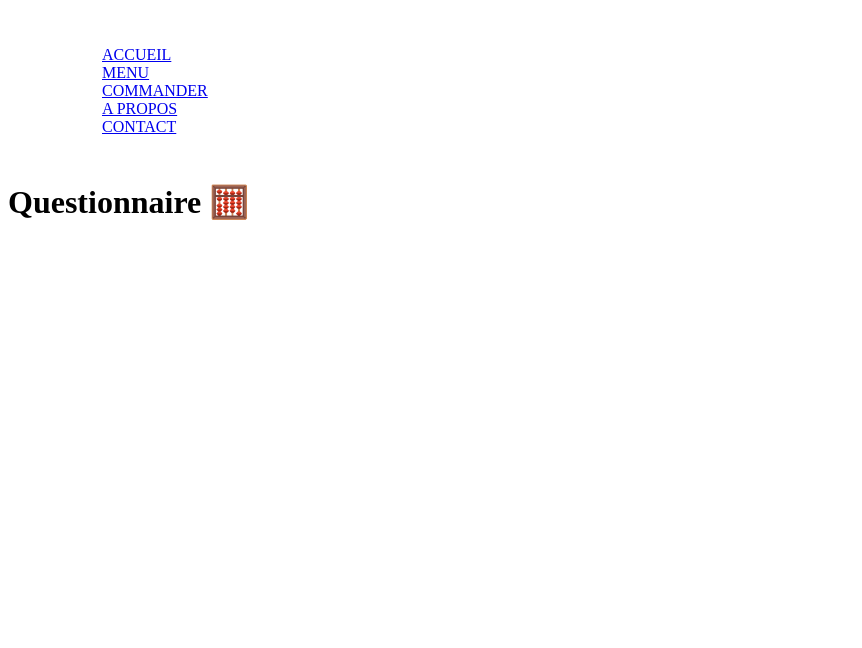
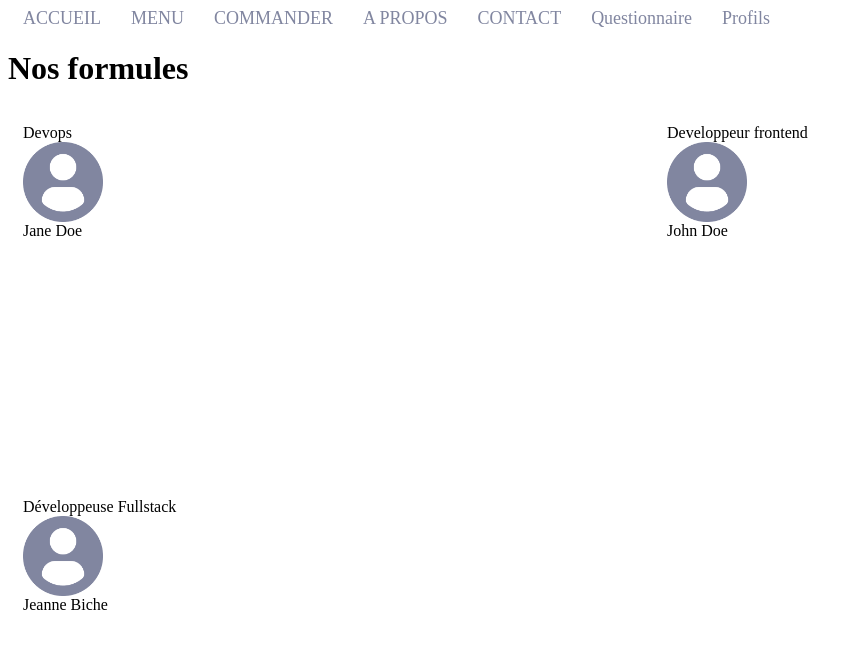
Before and after one commit to GraceCompaore/bakery, a React (Create React App) app: page /menu in a window 1280 px wide. Shown: the top 648 px of the page, without its empty margins (0-862 px from the left). Built offline with nearby package versions, Linux system fonts and the light colour scheme.

Commit message:
add styled-components

```diff
--- a/package.json
+++ b/package.json
@@ -11,6 +11,7 @@
     "react-dom": "^17.0.2",
     "react-router-dom": "^5.3.0",
     "react-scripts": "4.0.3",
+    "styled-components": "^5.3.3",
     "web-vitals": "^1.1.2"
   },
   "scripts": {
--- /dev/null
+++ b/src/components/Card/index.jsx
@@ -0,0 +1,25 @@
+import PropTypes from 'prop-types'
+import DefaultPicture from '../../assets/profile.png'
+
+function Card({ label, title, picture }) {
+  return (
+    <div style={{ display: 'flex', flexDirection: 'column', padding: 15 }}>
+      <span>{label}</span>
+      <img src={picture} alt="freelance" height={80} width={80} />
+      <span>{title}</span>
+    </div>
+  )
+}
+
+Card.propTypes = {
+  label: PropTypes.string.isRequired,
+  title: PropTypes.string.isRequired,
+  picture: PropTypes.string.isRequired,
+}
+
+Card.defaultProps = {
+  label: '',
+  title: '',
+  picture: DefaultPicture,
+}
+export default Card
--- a/src/components/Header/index.css
+++ /dev/null
@@ -1,15 +0,0 @@
-.bp-navbar {
-  padding: 10px;
-  margin: 20px;
-}
-
-ul {
-    padding-left: 2rem;
-    list-style-type: none;
-
-  }
-
-  ul li {
-    padding-left: 2rem;
-    background-repeat: no-repeat;
-  }
--- a/src/components/Header/index.jsx
+++ b/src/components/Header/index.jsx
@@ -1,18 +1,24 @@
 import { Link } from 'react-router-dom'
-import './index.css'
+import styled from 'styled-components'
 
+const StyledLink = styled(Link)`
+  padding: 15px;
+  color: #8186a0;
+  text-decoration: none;
+  font-size: 18px;
+`
 function Header() {
-    return (
-        <nav className= 'bp-navbar' >
-            <ul>
-            <li><Link to="/">ACCUEIL</Link></li>
-            <li><Link to="/menu">MENU</Link></li>
-            <li><Link to="/order">COMMANDER</Link></li>
-            <li><Link to="/pertinent">A PROPOS</Link></li>
-            <li><Link to="/contact">CONTACT</Link></li>
-            </ul>
-        </nav>
-    )
+  return (
+    <nav className="bp-navbar">
+      <StyledLink to="/">ACCUEIL</StyledLink>
+      <StyledLink to="/menu">MENU</StyledLink>
+      <StyledLink to="/order">COMMANDER</StyledLink>
+      <StyledLink to="/pertinent">A PROPOS</StyledLink>
+      <StyledLink to="/contact">CONTACT</StyledLink>
+      <StyledLink to="/survey/1">Questionnaire</StyledLink>
+      <StyledLink to="/freelances">Profils</StyledLink>
+    </nav>
+  )
 }
 
 export default Header
--- a/src/pages/Menu/index.jsx
+++ b/src/pages/Menu/index.jsx
@@ -1,7 +1,41 @@
+import Card from '../../components/Card'
+import styled from 'styled-components'
+
 function Menu() {
+  const CardsContainer = styled.div`
+    display: grid;
+    gap: 24px;
+    grid-template-rows: 350px 350px;
+    grid-template-columns: repeat(2, 1fr);
+  `
+
+  const categoriesFormules = [
+    {
+      name: 'Jane Doe',
+      jobTitle: 'Devops',
+    },
+    {
+      name: 'John Doe',
+      jobTitle: 'Developpeur frontend',
+    },
+    {
+      name: 'Jeanne Biche',
+      jobTitle: 'Développeuse Fullstack',
+    },
+  ]
+
   return (
     <div>
-      <h1>Questionnaire 🧮</h1>
+      <h1>Nos formules</h1>
+      <CardsContainer>
+        {categoriesFormules.map((profile, index) => (
+          <Card
+            key={`${profile.name}-${index}`}
+            label={profile.jobTitle}
+            title={profile.name}
+          />
+        ))}
+      </CardsContainer>
     </div>
   )
 }
```
Also changed, not shown: src/assets/profile.png (added), 1 other file (tests, documents, lock files or other folders).
